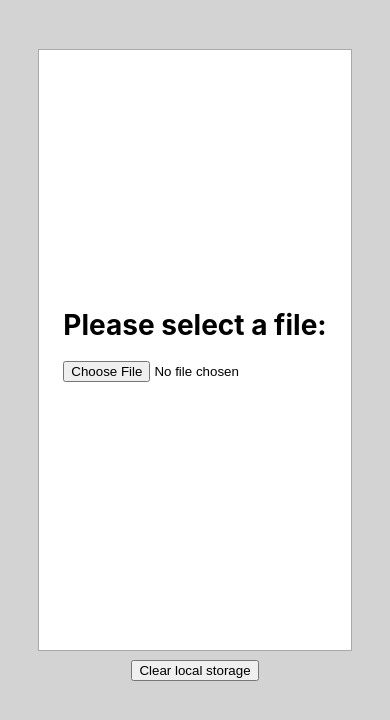
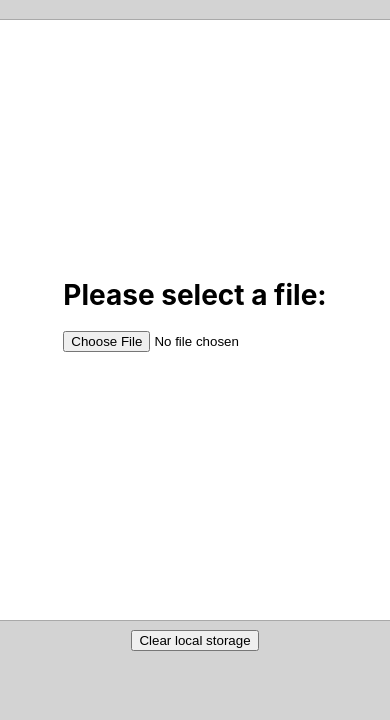
Before and after one commit to paavoma/package-dep-explorer, a React (Create React App) app: page / in a window 390 px wide. Shown: the top 720 px of the page. Built offline with nearby package versions, Linux system fonts and the light colour scheme.

Commit message:
refactored and renamed project structure, removed unused components etc.

```diff
--- a/src/App.js
+++ b/src/App.js
@@ -1,15 +1,12 @@
 import React, {Component} from 'react';
 import './App.css';
-import Layout from './components/Layout/Layout';
-import ExplorerMain from './containers/ExplorerMain/ExplorerMain';
+import InputForm from './components/InputForm/InputForm';
 
 class App extends Component {
   render() {
     return (
       <div>
-        <Layout>
-          <ExplorerMain/>
-        </Layout>
+          <InputForm/>
       </div>
     );
   }
--- a/src/components/InputForm/InputForm.js
+++ b/src/components/InputForm/InputForm.js
@@ -5,7 +5,6 @@ import classes from './InputForm.module.css';
 class InputForm extends Component {
     constructor(props) {
         super(props);
-        let fileReader;
 
         this.state = {
             isFileLoaded: false,
@@ -16,6 +15,12 @@ class InputForm extends Component {
     }
 
     componentDidMount() {
+
+        this.loadSessionFromLocalStorage();
+
+    }
+
+    loadSessionFromLocalStorage() {
         let packageListFromLocalStorage = null;
         packageListFromLocalStorage = JSON.parse(localStorage.getItem('data'));
 
@@ -25,19 +30,20 @@ class InputForm extends Component {
                 isFileLoaded: true
             });
         }
-
     }
 
+    /*
+    * Parser Logic STARTS
+    */
 
-    handleFileRead = (e) => {
-        //package token names
+    parseFile = (e) => {
+        //package type names
         const packageName = "package-name";
         const packageDependency = "package-dependency";
         const packageDescription = "package-description";
         const content = this.fileReader.result;
 
-
-
+        //Parser results are put into type-value pairs
         const textParser = function (options) {
             var token = [],
                 types = [],
@@ -277,29 +283,26 @@ class InputForm extends Component {
                 //check revDependencies
                 checkDependenciesForIndexLink(pack.revDependencies, true);
 
-
-
             });
             return packagesArrayToIterate;
         }
 
-        var result = textParser(content);
-        var finalPackages = buildPackagesArray(result);
-        var finalPackagesWithRevDependencies = buildReverseDependencies(finalPackages);
-        var finalPackagesWithLinks = buildDependencyIndexLinks(finalPackagesWithRevDependencies);
+        const result = textParser(content);
+        const finalPackages = buildPackagesArray(result);
+        const finalPackagesWithRevDependencies = buildReverseDependencies(finalPackages);
+        const finalPackagesWithLinks = buildDependencyIndexLinks(finalPackagesWithRevDependencies);
         this.setState({ finalPackageList: finalPackagesWithLinks });
-        console.log(this.state.finalPackageList);
-
     };
 
+    /*
+    * Parser Logic ENDS
+    */
 
     handleFileChosen = (file) => {
 
         this.fileReader = new FileReader();
-        this.fileReader.onloadend = this.handleFileRead;
+        this.fileReader.onloadend = this.parseFile;
         this.fileReader.readAsText(file);
-
-
         this.setState({
             isFileLoaded: true
         });
@@ -307,8 +310,6 @@ class InputForm extends Component {
     };
 
     handleClearLocalStorage() {
-        console.log("delete local storage");
-        clearInterval(this.interval);
         localStorage.clear();
         this.setState({
             isFileLoaded: false,
@@ -338,8 +339,6 @@ class InputForm extends Component {
                                 onChange={e => this.handleFileChosen(e.target.files[0])}
                             />
                         </div>
-
-
                     </div>
                 </div>
             )
@@ -348,7 +347,6 @@ class InputForm extends Component {
 
     render() {
         return (
-
 
             <div>
                 {this.drawPackageInfoUI()}
@@ -359,8 +357,6 @@ class InputForm extends Component {
 
             </div>
 
-
-
         );
     }
 }
--- a/src/components/InputForm/InputForm.module.css
+++ b/src/components/InputForm/InputForm.module.css
@@ -10,6 +10,14 @@
     background-color: white;
 
 
+
+}
+
+@media only screen and (max-width: 600px) {
+    .WindowContainer{
+        width: 100%;
+        margin-top: 20px;
+    }
 
 }
 .InputButtonContainer {
--- a/src/components/Layout/Layout.js
+++ /dev/null
@@ -1,15 +0,0 @@
-import React from 'react';
-
-import Aux from '../../hoc/Auxil';
-import classes from './Layout.module.css';
-
-const layout = (props) => (
-    <Aux>
-
-        <main className={classes.Content}>
-            {props.children}
-        </main>
-    </Aux>
-);
-
-export default layout;
--- a/src/components/UI/UI.js
+++ b/src/components/UI/UI.js
@@ -48,6 +48,7 @@ class Ui extends Component {
 
     handleLiClick = (event) => {
         const key = event.currentTarget.id;
+
         //reset previously selected package highlight
         let elmnt = document.getElementById(this.state.currentlySelectedElementIndex);
         if (elmnt !== null) {
@@ -76,7 +77,7 @@ class Ui extends Component {
             currentlySelectedElementIndex: key,
             isPackageLoaded: true
         });
-    }
+    };
 
     getAlternateVersionsSuffix(packageNameToLink, packageNameWithAltVersions) {
         let packNameToLink = "";
@@ -163,11 +164,6 @@ class Ui extends Component {
 
     };
 
-    componentWillUnmount() {
-        clearInterval(this.interval);
-
-      }
-
     render() {
 
         return (
--- a/src/containers/ExplorerMain/ExplorerMain.js
+++ /dev/null
@@ -1,20 +0,0 @@
-import React, {Component} from 'react';
-import Aux from '../../hoc/Auxil';
-import InputForm from '../../components/InputForm/InputForm'
-
-
-class ExplorerMain extends Component {
-
-
-  render() {
-    return (
-      <Aux>
-        {
-           <InputForm></InputForm>
-        }
-      </Aux>
-    );
-  }
-}
-
-export default ExplorerMain;
```
Also changed, not shown: src/components/UI/PackageInfo/PackageInfo.js (deleted, +0 -17 lines), src/components/Layout/Layout.module.css (deleted), src/containers/ExplorerMain/ExplorerMain.module.css (deleted).
